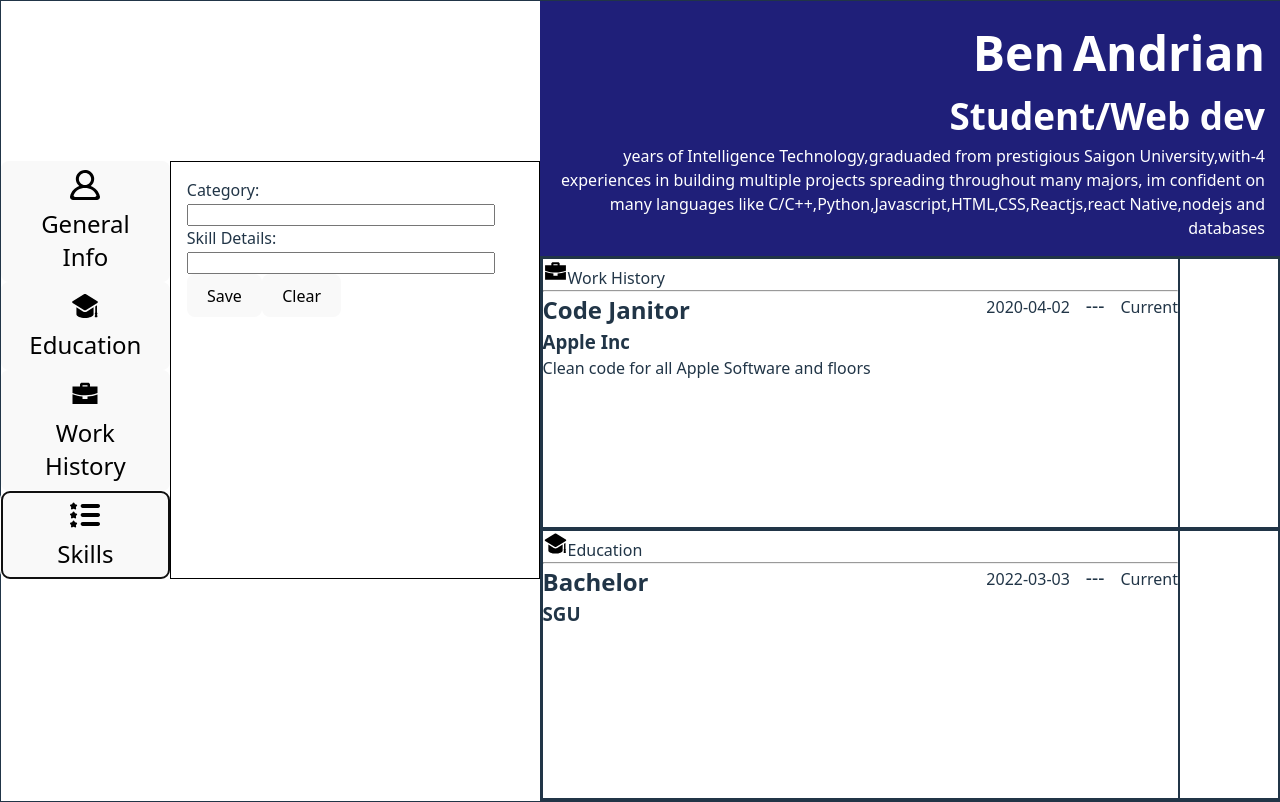
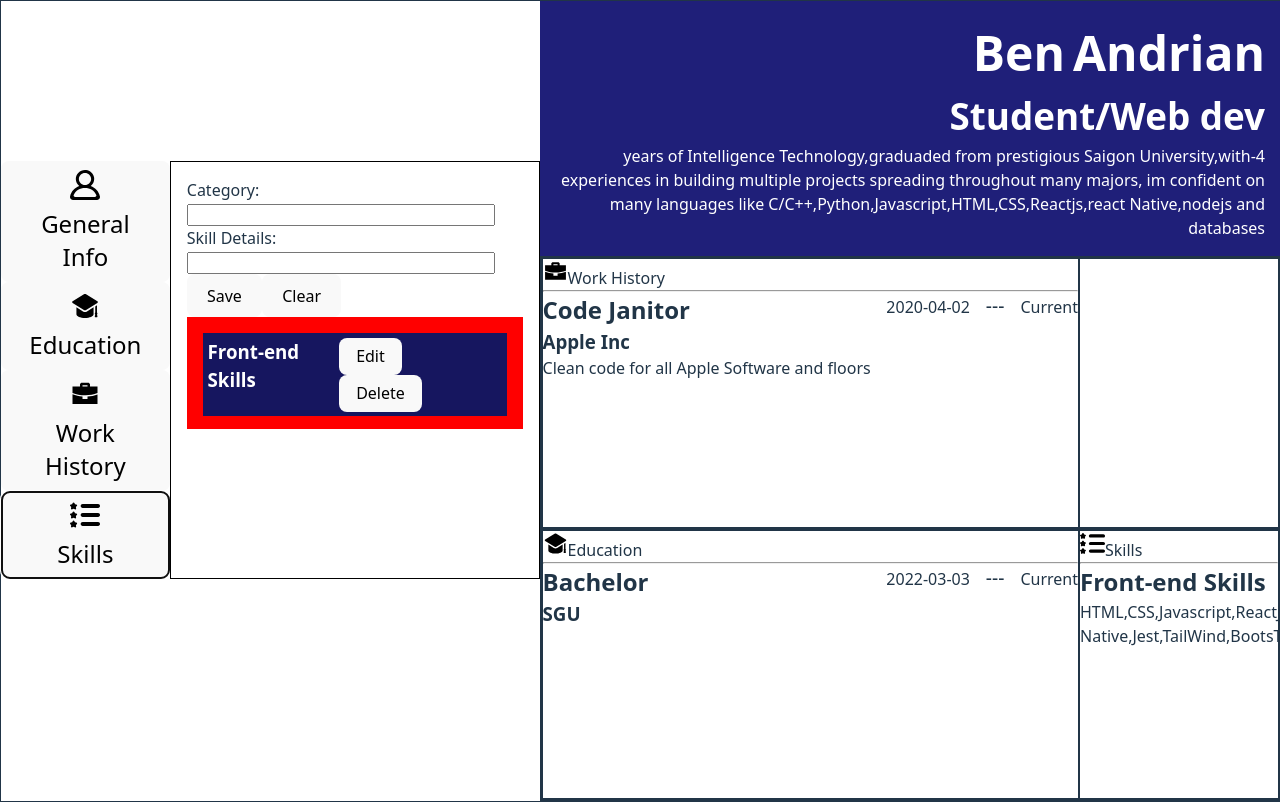
Before and after one commit to BenerdAndrian/easyCV, a React (Vite) app: page / in a window 1280 px wide. Both pictures are taken after a click on the button "Skills". Built offline with nearby package versions, Linux system fonts and the light colour scheme.

Commit message:
create useState for skill in app.jsx,receive skillData and render to UI in JSX inside CV.jsx,recreate skillsInfo component inside form.jsx to receive data and reflect data change based on UI interaction,styling UI

```diff
--- a/src/App.jsx
+++ b/src/App.jsx
@@ -46,8 +46,15 @@ const [workData,setWorkData]=useState([
         isWorking:'false',
   }
 ])
+const [skillData,setSkillData]=useState([
+  {
+    category:'Front-end Skills',
+    skillsDetail:'HTML,CSS,Javascript,ReactJS,React Native,Jest,TailWind,BootsTrap,Git,Webpack,NodeJs,MySQL'
+  }
+])
 console.log("eduData: ",eduData);
 console.log("workData: ",workData)
+
 const [generalData,setGeneralData]=useState({
     firstName:"Ben",
     lastName:"Andrian",
@@ -162,10 +169,11 @@ const [generalData,setGeneralData]=useState({
   //store all the skill props inside skillProps
   const skillProps={getCategory,getSkillDetail}
   //store useState
-  const useStateList={eduData,setEduData,workData,setWorkData};
+  const useStateList={eduData,setEduData,workData,setWorkData,skillData,setSkillData};
+
   return <div className="theApp">
    <FormSwitchInteract useStateList={useStateList} skillsProps={skillProps} workHistoryProps={workHistoryProps} generalProps={generalProps} eduProps={eduProps} />
-   <GenerateCV workData={workData} eduData={eduData} receive={data}/>
+   <GenerateCV skillData={skillData} workData={workData} eduData={eduData} receive={data}/>
   </div>
 
 }
--- a/src/CV.jsx
+++ b/src/CV.jsx
@@ -1,5 +1,6 @@
 import workIcon from './assets/img/work.svg'
 import eduIcon from './assets/img/edu.svg'
+import skillIcon from './assets/img/skills.svg'
 function GenerateCV(props){
     //receive data object from props
     const today=new Date();
@@ -8,6 +9,7 @@ function GenerateCV(props){
     const data=props.receive;
     const eduData=props.eduData;
     const workData=props.workData;
+    const skillData=props.skillData
     console.log(data.isStudy)
     console.log('data ne: ',eduData)
     return (
@@ -71,7 +73,21 @@ function GenerateCV(props){
 
 
                     </div>
-                    <div className="skillsSection"></div>
+                    <div className="skillsSection">
+                        <img src={skillIcon} alt="Skill icon" />
+                        <span>Skills</span>
+                        <hr />
+                         <div className="skillData">
+                            <ul className="skills">
+                                {skillData.map(skill=>{
+                                    return <li>
+                                        <h2>{skill.category}</h2>
+                                        <p>{skill.skillsDetail}</p>
+                                    </li>
+                                })}
+                            </ul>
+                         </div>
+                    </div>
                 </div>
             </div>
         </div>
--- a/src/form.jsx
+++ b/src/form.jsx
@@ -233,14 +233,62 @@ function WorkHistoryInfo({getCompanyName,getRole,getWorkEndDate,getWorkStartDate
     )
 }
 //create skills form component
-function SkillsInfo({getCategory,getSkillDetail}){
+function SkillsInfo({getCategory,getSkillDetail,skillData,setSkillData}){
+    const [skill,setSkill]=useState({
+        category:'',
+        skillsDetail:'',
+    })
+    const [editState,setEditState]=useState(false)
+    const [index,setIndex]=useState()
+    const toClear=(e)=>{
+        e.preventDefault();
+        setSkill({
+            category:'',
+            skillsDetail:'',
+        })
+    }
+    const toSave=(editState,index)=>{
+     if(!editState){
+        const updateList=[...skillData,skill]
+        setSkillData(updateList)
+     }else{
+       const updatedList=Array.from(skillData);
+       updatedList[index].category=skill.category;
+       updatedList[index].skillsDetail=skill.skillsDetail;
+       setSkillData(updatedList)
+     }
+     setSkill({
+        category:'',
+        skillsDetail:'',
+    })
+    setEditState(false)
+    }
+    const editInfo=(i)=>{
+       setIndex(i);
+       setEditState(true);
+       setSkill({
+        category:skillData[i].category,
+        skillsDetail:skillData[i].skillsDetail
+       })
+
+    }
+    const deleteInfo=(i)=>{
+      const updatedList=Array.from(skillData)
+      updatedList.splice(i,1);
+      setSkillData(updatedList);
+    }
     return(
         <form id="skills">
-             <Label_Input toTake={(value)=>{getCategory(value)}} labelText="Category: " inputType="text" forProp="skillCategory" />
-             <Label_Input toTake={(value)=>{getSkillDetail(value)}} labelText="Skill Details: " inputType="text" forProp="skillDetail" />
+             <Label_Input value={skill.category} toTake={(value)=>{getCategory(value),setSkill({...skill,category:value})}} labelText="Category: " inputType="text" forProp="skillCategory" />
+             <Label_Input value={skill.skillsDetail} toTake={(value)=>{getSkillDetail(value),setSkill({...skill,skillsDetail:value})}} labelText="Skill Details: " inputType="text" forProp="skillDetail" />
              <div className="btnList">
-            <Button text="Save" theClass="toSave"/>
-            <Button text="Clear" theClass="toClear"/>
+            <Button onClick={()=>toSave(editState,index)} text="Save" theClass="toSave" type="button"/>
+            <Button onClick={toClear} text="Clear" theClass="toClear"/>
+           </div>
+           <div className="dataList">
+            {skillData.map((skill,i)=>{
+                return <DataSet  editCurrentInfo={()=>editInfo(i)} deleteCurrentInfo={()=>deleteInfo(i)} key={i} skill={skill.category} />
+            })}
            </div>
         </form>
     )
@@ -305,6 +353,8 @@ function FormSwitchInteract({generalProps,eduProps,skillsProps,workHistoryProps,
       {theForm==="skills" && <SkillsInfo
       getCategory={(value)=>{skillsProps.getCategory(value)}}
       getSkillDetail={(value)=>{skillsProps.getSkillDetail(value)}}
+      skillData={useStateList.skillData}
+      setSkillData={useStateList.setSkillData}
       />}
       {theForm==="work" && <WorkHistoryInfo
       getCompanyName={(value)=>workHistoryProps.getCompanyName(value)}
@@ -322,7 +372,7 @@ function FormSwitchInteract({generalProps,eduProps,skillsProps,workHistoryProps,
  )
 }
 //create div area component which represents a set of data being added in UI
-function DataSet({role,schoolName,deleteCurrentInfo,editCurrentInfo}){
+function DataSet({skill,role,schoolName,deleteCurrentInfo,editCurrentInfo}){
     const toEdit=(e)=>{
         e.preventDefault();
         editCurrentInfo();
@@ -333,7 +383,7 @@ function DataSet({role,schoolName,deleteCurrentInfo,editCurrentInfo}){
     }
     return(
         <div className="dataSetDiv">
-          <h3>{schoolName||role}</h3>
+          <h3>{schoolName||role||skill}</h3>
           <div className="btnList">
           <Button onClick={toEdit} text="Edit" theClass="toEdit"/>
           <Button onClick={toDelete} text="Delete" theClass="toDelete"/>
--- a/src/styles/styles.css
+++ b/src/styles/styles.css
@@ -45,6 +45,7 @@ html{
     display:grid;
     grid-template-rows:min-content 1fr;
     width:100%;
+    overflow:hidden;
 }
 .CVHeader{
     grid-row:1/2;
@@ -70,13 +71,13 @@ html{
 .row1{
     grid-row:1/2;
     display:grid;
-    grid-template-columns:1fr 100px;
+    grid-template-columns:1fr 200px;
     border:1px solid;
 }
 .row2{
     grid-row:2/3;
     display:grid;
-    grid-template-columns:1fr 100px;
+    grid-template-columns:1fr 200px;
     border:1px solid;
 }
 .workHistorySection{
@@ -162,3 +163,6 @@ html{
 .eduList li{
     list-style:none;
 }
+.skills li{
+    list-style:none
+}
```
